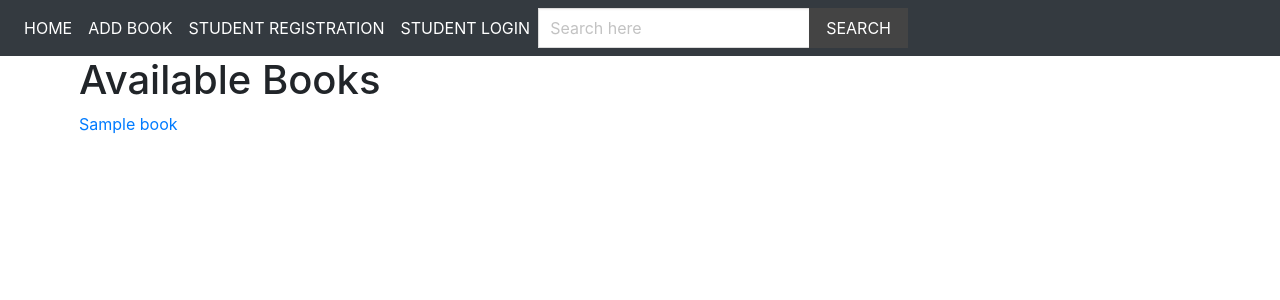
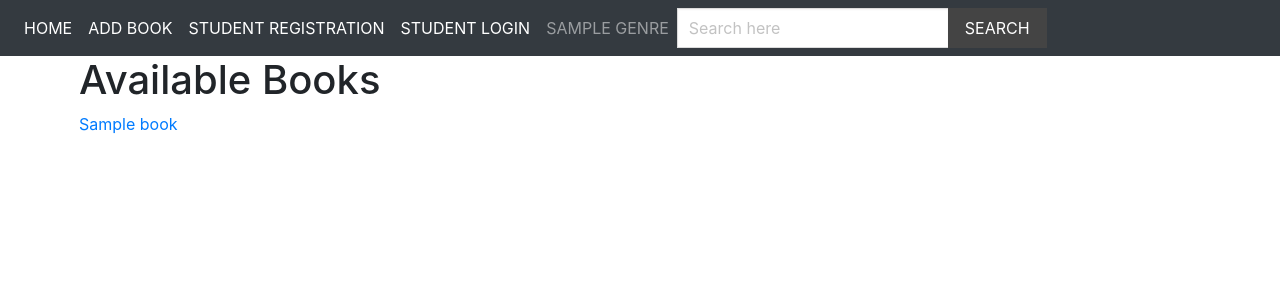
Before and after one commit to Sanyam-Garg/Libraria420, a Django app: template templates/books/index.html in a window 1280 px wide. Shown: the top 300 px of the page. Run offline with Django 3.2, Linux system fonts and the light colour scheme; the template is opened without the code that fills it: most values are stand-ins (such as "Sample title", 1, 10 or a date in 2020); some libraries are stand-ins or nearby versions.

Commit message:
Added category option

```diff
--- a/books/admin.py
+++ b/books/admin.py
@@ -1,7 +1,8 @@
 from django.contrib import admin
-from .models import Book, Student, IssuedBooks, Review
+from .models import Book, Student, IssuedBooks, Review, Genre
 # Register your models here.
 admin.site.register(Book)
 admin.site.register(Student)
 admin.site.register(IssuedBooks)
 admin.site.register(Review)
+admin.site.register(Genre)
--- a/books/urls.py
+++ b/books/urls.py
@@ -12,4 +12,5 @@ urlpatterns = [
     path('issue-book/<pk>/', views.issue_book, name = 'issue_book'),
     path('renew-book/<pk>/', views.renew_book, name = 'renew_book'),
     path('search/', views.search, name = 'search'),
+    path('genre-books/<pk>/', views.genre_books, name = 'genre_books'),
 ]
--- a/library/settings.py
+++ b/library/settings.py
@@ -63,6 +63,7 @@ TEMPLATES = [
                 'django.template.context_processors.request',
                 'django.contrib.auth.context_processors.auth',
                 'django.contrib.messages.context_processors.messages',
+                'books.context_processors.menu_genre',
             ],
         },
     },
--- a/templates/base.html
+++ b/templates/base.html
@@ -41,6 +41,10 @@
       </li>
       {% endif %}
 
+      {% for genre in genres %}
+                      <a href = "{% url 'genre_books' pk=genre.pk %}" class = "nav-link">{{ genre.genre }}</a>
+                    {% endfor %}
+
       <form method="get" action="{% url 'search' %}">
                             <div class="field has-addons">
                                 <div class="control">
@@ -51,9 +55,6 @@
                                 </div>
                             </div>
                         </form>
-
-
-
 
     </ul>
 
```
Also changed, not shown: books/models.py (+8 -0 lines), books/views.py (+7 -2 lines), db.sqlite3.
